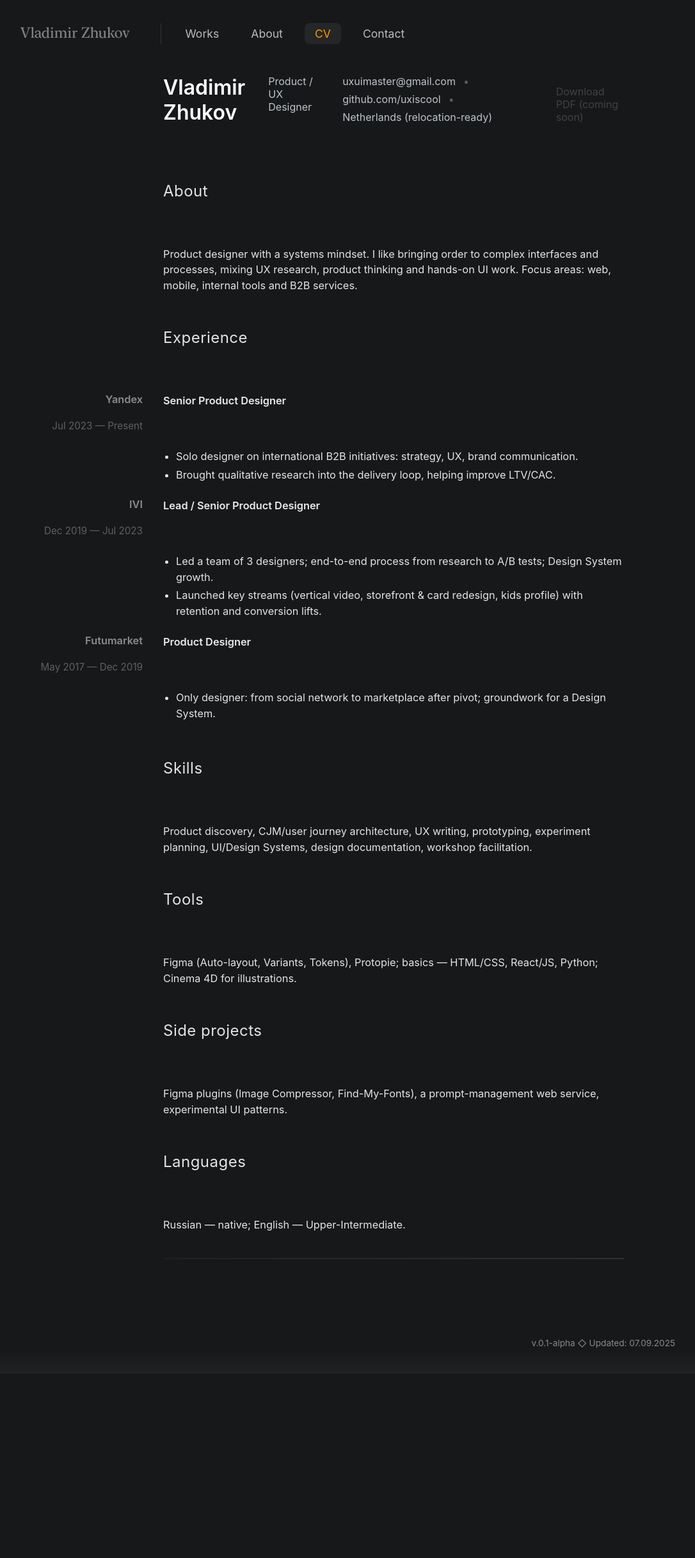
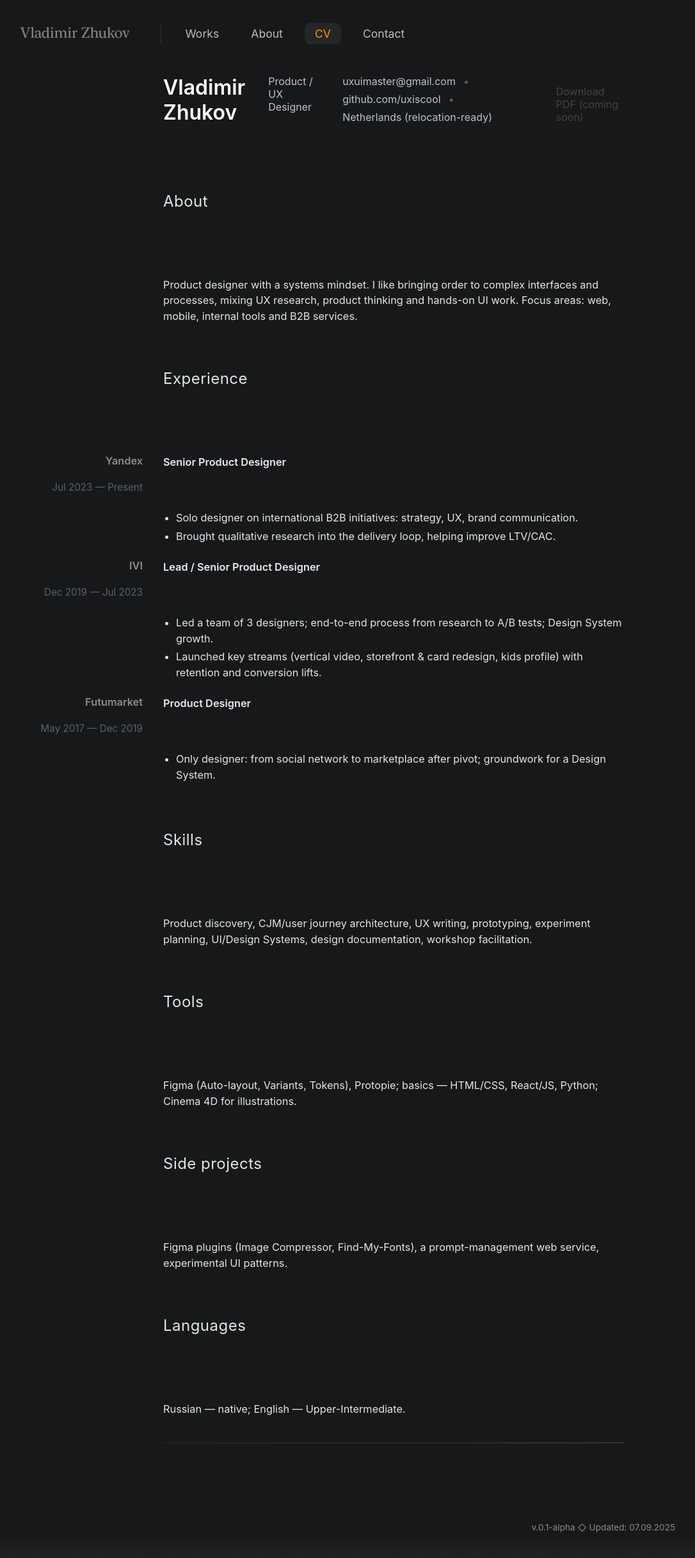
Before and after one commit to uxiscool/experience, a Jekyll site: the page built from cv.md, in a window 1280 px wide. Shown: the whole page at 64% size, without its empty margins (25-1111 px from the left). Built offline with Jekyll 4.4.1, drawn with Linux system fonts in a browser that asks for light colours; before the commit the page ends 2147 px from its top, so only the background shows below that.

Commit message:
Add files via upload

```diff
--- a/css/main.css
+++ b/css/main.css
@@ -1065,7 +1065,7 @@ body.mm-open{ overflow: hidden; }
 /* CV: subheading с индивидуальными отступами */
 .cv-subheading{
   /* типографика берётся из .subheading, здесь — только отступы */
-  padding: 2rem 0 0.5rem 0;
+  padding: 3rem 0 2.5rem 0;
 }
 .cv-company{ display:block; font-weight:600; color:#fff; }
 .cv-dates{ display:block; color:#9fa7b2; font-size:0.95rem; margin-top:2px; }
```
